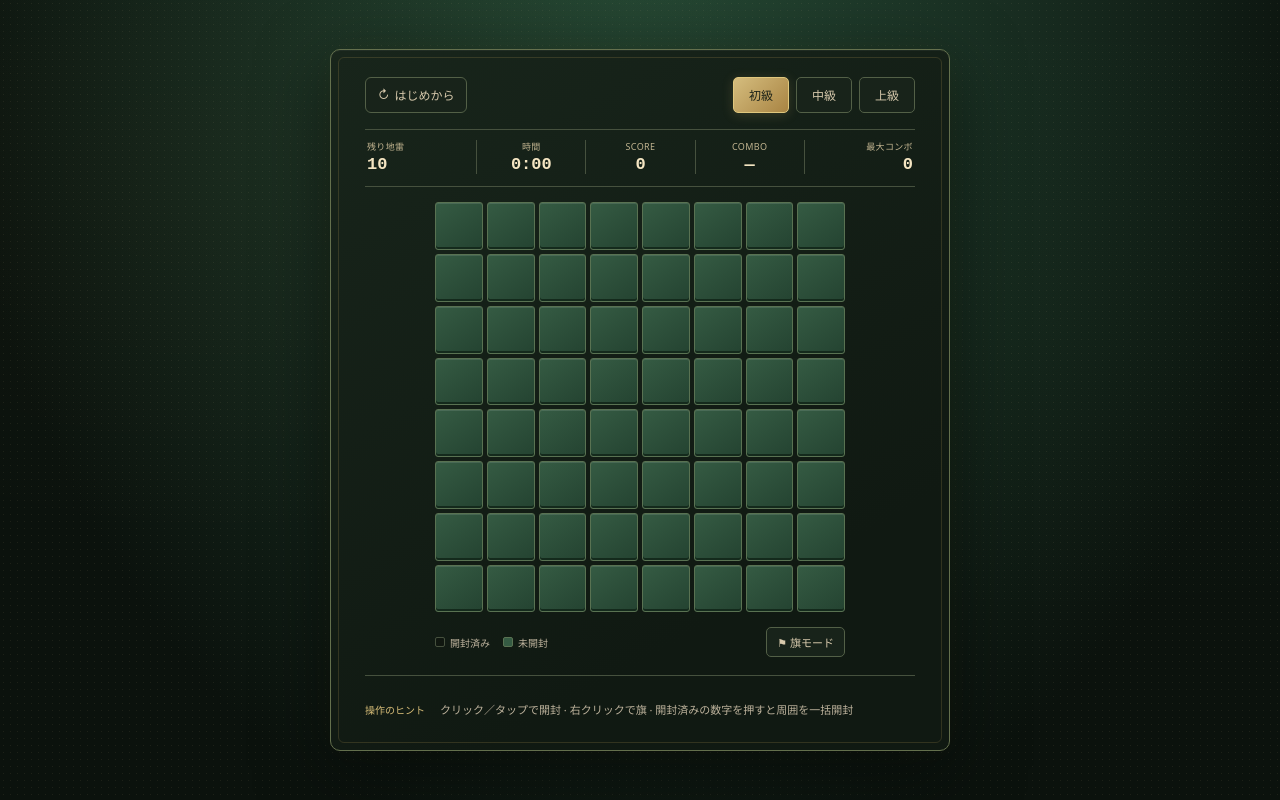
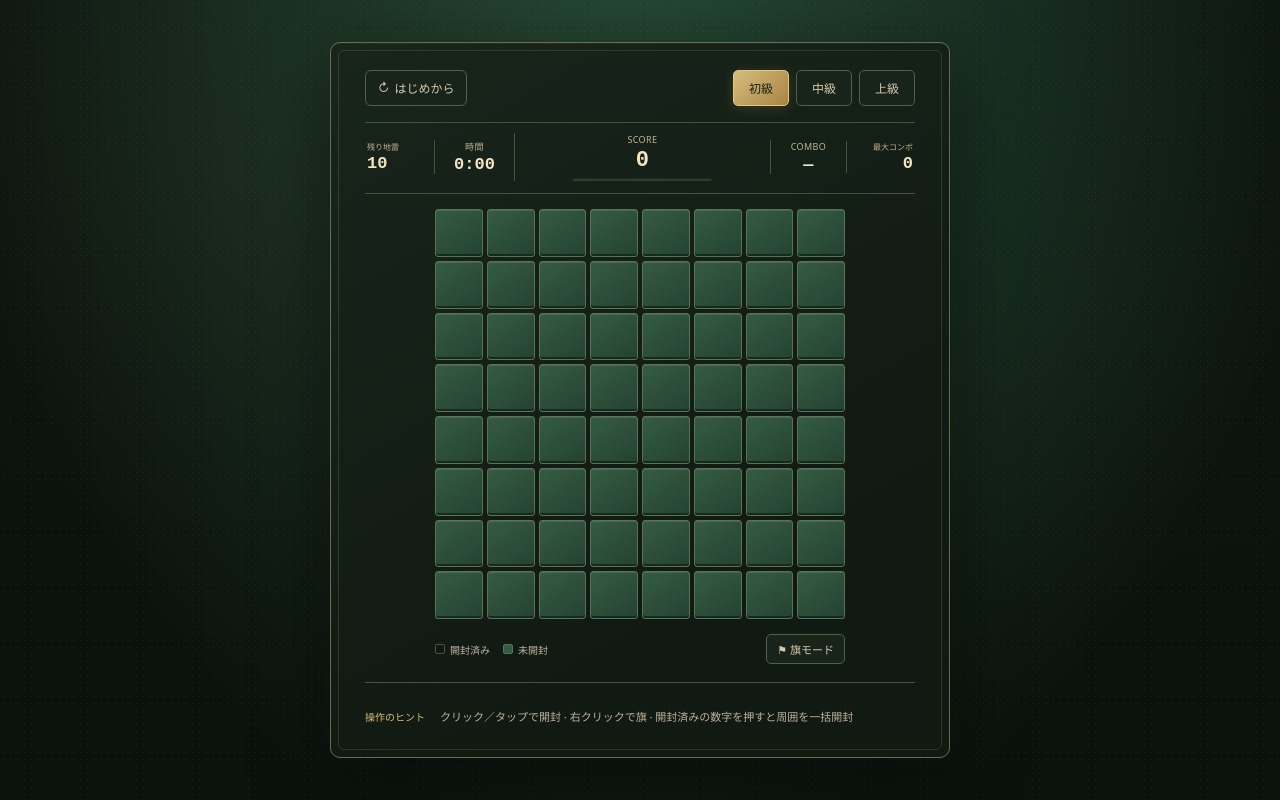
Before and after one commit to minami-coi/supermine, a React (Vite) app: page / in a window 1280 px wide. Built offline with nearby package versions, Linux system fonts and the light colour scheme.

Commit message:
improve scoring

```diff
--- a/src/App.jsx
+++ b/src/App.jsx
@@ -7,6 +7,8 @@ import './App.css'
 
 const formatTime = seconds => `${Math.floor(seconds / 60)}:${String(seconds % 60).padStart(2, '0')}`
 const COMBO_MESSAGES = ['NICE!!', 'GOOD JOB!!', 'EXCELLENT!!!', 'UNSTOPPABLE!!!', 'MAXIMUM OVERDRIVE!!!!', 'ABSOLUTE CHAOS!!!!', 'LIMIT BREAK!!!!!!', 'WHAT IS HAPPENING!??!?!?!?!?']
+const addScore = (current, points) => Math.min(Number.MAX_SAFE_INTEGER, current + points)
+const comboTickScore = combo => Math.min(1_000_000_000_000_000, Math.round(10 * 2 ** Math.min(combo - 1, 47)))
 
 function App() {
   const [game, setGame] = useState(() => createGame('beginner'))
@@ -25,6 +27,14 @@ function App() {
     return () => window.clearInterval(timer)
   }, [game.status])
   useEffect(() => {
+    if (game.status !== 'playing' || combo <= 0) return undefined
+    const timer = window.setInterval(() => {
+      if (Date.now() - lastComboAt >= 2000) { window.clearInterval(timer); return }
+      setScore(value => addScore(value, comboTickScore(combo)))
+    }, 100)
+    return () => window.clearInterval(timer)
+  }, [game.status, combo, lastComboAt])
+  useEffect(() => {
     if (!effectText) return undefined
     const timeout = window.setTimeout(() => setEffectText(null), effectText.kind === 'won' ? 2400 : 1100)
     return () => window.clearTimeout(timeout)
@@ -37,6 +47,7 @@ function App() {
   const applyAction = (operation, kind, row, col) => {
     const next = operation(game)
     if (next === game) return
+    const actionTime = Date.now()
     const opened = next.revealedCount - game.revealedCount
     const openedSafe = next.board.flat().filter(cell => cell.isRevealed && !cell.hasMine).length - game.board.flat().filter(cell => cell.isRevealed && !cell.hasMine).length
     const flagChange = next.flaggedCount !== game.flaggedCount
@@ -46,8 +57,8 @@ function App() {
     let nextCombo = combo
     let points = 0
     if (comboAction) {
-      nextCombo = now - lastComboAt <= 2000 ? combo + 1 : 1
-      setCombo(nextCombo); setLastComboAt(now); setMaxCombo(value => Math.max(value, nextCombo))
+      nextCombo = actionTime - lastComboAt <= 2000 ? combo + 1 : 1
+      setCombo(nextCombo); setLastComboAt(actionTime); setMaxCombo(value => Math.max(value, nextCombo))
       if (nextCombo >= 4 && next.status === 'playing') {
         const messageIndex = Math.min(COMBO_MESSAGES.length - 1, nextCombo - 4)
         setComboMessage({ id: `${Date.now()}-${Math.random()}`, text: COMBO_MESSAGES[messageIndex], combo: nextCombo })
@@ -56,10 +67,10 @@ function App() {
       if (safeOpen) points += openedSafe * 10 * multiplier
       if (next.status === 'won') points += 500
       if (next.status === 'won' || next.status === 'lost') points += countCorrectFlags(next.board) * 100
-      setScore(value => value + points)
+      setScore(value => addScore(value, points))
     } else if (ended) {
       points = countCorrectFlags(next.board) * 100
-      setScore(value => value + points)
+      setScore(value => addScore(value, points))
     }
     if (ended) { setCombo(0); setLastComboAt(0) }
     setGame(next)
@@ -86,7 +97,7 @@ function App() {
     {effectText && <div key={effectText.id} className={`effect-banner ${effectText.kind}`} style={{ left: effectText.x, top: effectText.y, fontSize: ['won', 'lost', 'chain'].includes(effectText.kind) ? undefined : `${Math.min(64, 22 + Math.max(0, effectText.combo - 1) * 4)}px`, filter: `drop-shadow(0 0 ${Math.min(26, 5 + effectText.combo * 1.3)}px #ffca55)` }} aria-live="polite">{effectText.label}{effectText.points > 0 && !['won', 'lost', 'chain'].includes(effectText.kind) && <small>+{effectText.points}</small>}{effectText.kind === 'won' && <small>SCORE {effectText.score.toLocaleString()}</small>}{!['won', 'lost'].includes(effectText.kind) && effectText.combo > 0 && <small className="combo-label" style={{ fontSize: `${Math.min(27, 13 + effectText.combo * 1.2)}px` }}>COMBO ×{effectText.combo}</small>}</div>}
     <section className="game-card" aria-label="マインスイーパー" style={{ '--flag-glow': 0.04 + flagProgress * 0.3 }}>
       <div className="game-toolbar"><button className="restart" onClick={() => newGame()} aria-label="はじめから">↻ <span>はじめから</span></button><div className="difficulty" aria-label="難易度">{Object.entries(DIFFICULTIES).map(([key, item]) => <button key={key} className={game.difficulty === key ? 'selected' : ''} onClick={() => newGame(key)}>{item.label}</button>)}</div></div>
-      <div className="game-metrics"><div className="metric"><span>残り地雷</span><strong>{game.config.mines - game.flaggedCount}</strong></div><div className="metric"><span>時間</span><strong>{formatTime(elapsed)}</strong></div><div className="metric"><span>SCORE</span><strong>{score.toLocaleString()}</strong></div><div className={visibleCombo ? 'metric combo-count active' : 'metric combo-count'}><span>COMBO</span><strong>{visibleCombo ? `×${visibleCombo}` : '—'}</strong></div><div className="metric"><span>最大コンボ</span><strong>{maxCombo}</strong></div></div>
+      <div className="game-metrics"><div className="metric"><span>残り地雷</span><strong>{game.config.mines - game.flaggedCount}</strong></div><div className="metric"><span>時間</span><strong>{formatTime(elapsed)}</strong></div><div className="metric score-metric"><span>SCORE</span><strong style={{ fontSize: `${Math.max(9, 22 - Math.max(0, score.toLocaleString().length - 8) * 1.1)}px` }}>{score.toLocaleString()}</strong><i className="score-meter" aria-hidden="true"><b style={{ width: `${Math.min(96, score / (score + 1500) * 100)}%` }} /></i></div><div className={visibleCombo ? 'metric combo-count active' : 'metric combo-count'}><span>COMBO</span><strong>{visibleCombo ? `×${visibleCombo}` : '—'}</strong></div><div className="metric"><span>最大コンボ</span><strong>{maxCombo}</strong></div></div>
       {outcome && <div className={`result ${game.status}`}>{outcome} <span>{game.status === 'won' ? `TIME ${formatTime(elapsed)} · MAX COMBO ${maxCombo}` : `SCORE ${score.toLocaleString()} · MAX COMBO ${maxCombo}`}</span></div>}
       <div className="board-wrap"><div className={`board ${game.difficulty}`} role="grid" aria-label={`${game.config.rows}行${game.config.cols}列の盤面`} onContextMenu={e => e.preventDefault()}>
         {game.board.map((row, r) => row.map((cell, c) => {
```
Also changed, not shown: src/App.css.
